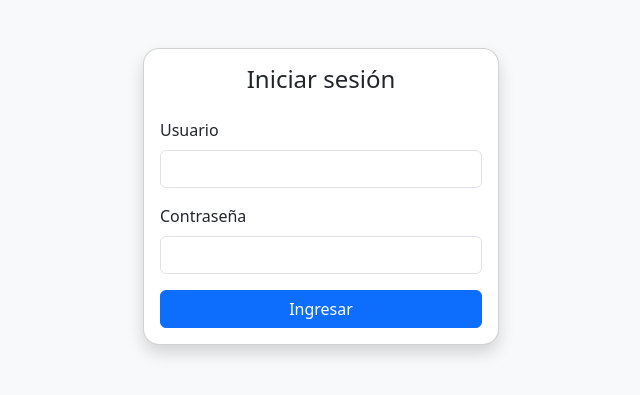
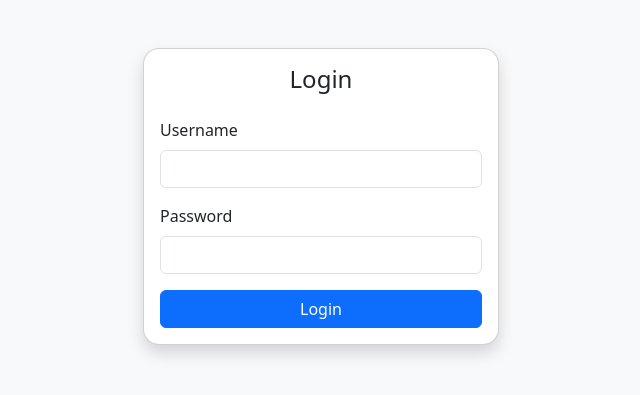
Before and after one commit to mbartellini/tpe-redes-grafana, a Flask app: page /login in a window 1280 px wide. Shown: the part 56-451 px from the top of the page, without its empty margins (319-959 px from the left). Run offline with Flask 3, Linux system fonts and the light colour scheme.

Commit message:
Login in English

```diff
--- a/website/frontend/app/templates/login.html
+++ b/website/frontend/app/templates/login.html
@@ -19,7 +19,7 @@
       <div class="col-md-4">
         <div class="card shadow rounded-4">
           <div class="card-body">
-            <h4 class="card-title text-center mb-4">Iniciar sesión</h4>
+            <h4 class="card-title text-center mb-4">Login</h4>
 
             {% if error %}
               <div class="alert alert-danger">{{ error }}</div>
@@ -27,14 +27,14 @@
 
             <form method="POST" action="{{ url_for('login') }}">
               <div class="mb-3">
-                <label for="username" class="form-label">Usuario</label>
+                <label for="username" class="form-label">Username</label>
                 <input type="text" class="form-control" id="username" name="username" required>
               </div>
               <div class="mb-3">
-                <label for="password" class="form-label">Contraseña</label>
+                <label for="password" class="form-label">Password</label>
                 <input type="password" class="form-control" id="password" name="password" required>
               </div>
-              <button type="submit" class="btn btn-primary w-100">Ingresar</button>
+              <button type="submit" class="btn btn-primary w-100">Login</button>
             </form>
           </div>
         </div>
```
